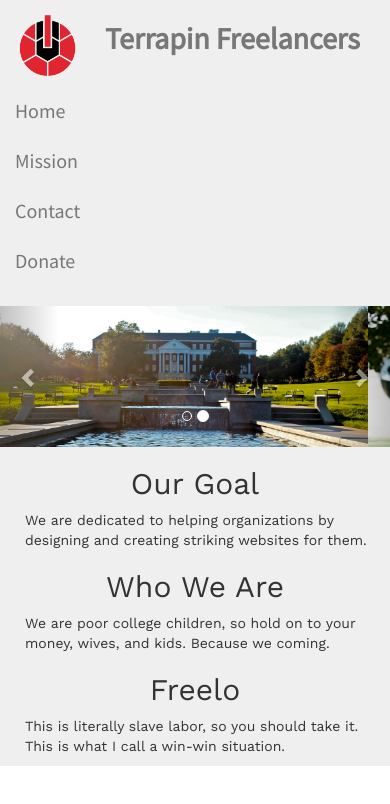
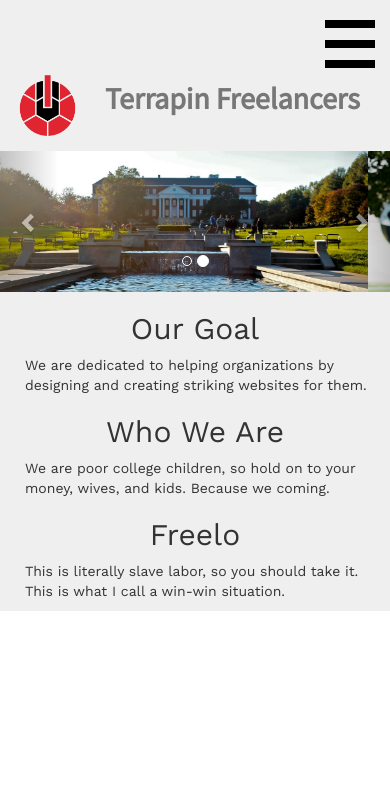
Before and after one commit to jeremyjchung/TerpLance, a plain HTML site: page home.html in a window 390 px wide. Drawn offline with nearby package versions, Linux system fonts and the light colour scheme.

Commit message:
added some SICK stuff to the navbar.

```diff
--- a/home.css
+++ b/home.css
@@ -1,3 +1,4 @@
+
 .row{
   background-color: #EFEFEF;
   margin: 0;
@@ -34,7 +35,7 @@ p.grid-p{
 .carousel-inner{
   /*height: 400px;*/
 }
-.strong{
+#strong{
   font-size: 30px;
   font-family: 'Source Sans Pro', sans-serif;
   font-weight: bolder;
@@ -74,8 +75,10 @@ p.grid-p{
   background-color: #EFEFEF;
   margin-bottom: -20px;
 }
-#navbar-logo-area{
+.navbar-brand{
   margin-bottom: 10px;
+  margin-right: 0px;
+  margin-left: 0px;
 }
 #individ-links{
   display: block;
@@ -100,8 +103,31 @@ p.grid-p{
   overflow-y: scroll;
   background-color: #EFF9F7;
 }
-@media only screen and (max-width: 768px){
+#mobile-wrap{
+  width:50px;
+  float:right;
+  display:none;
+}
+#mobile-wrap a{
+  display:block;
+}
+#icon-and-name {
+  width:370px;
+  float:left;
+}
+@media only screen and (max-width: 1000px){
   .bodycontainer{
     width:100%;
   }
 }
+@media only screen and (max-width: 775px){
+  .bodycontainer{
+    width:100%;
+  }
+  .nav.navbar-nav.navbar-right{
+    display: none;
+  }
+  #mobile-wrap{
+    display:block;
+  }
+}
--- a/home.html
+++ b/home.html
@@ -11,7 +11,6 @@
 
     <link href='https://fonts.googleapis.com/css?family=Source+Sans+Pro' rel='stylesheet' type='text/css'>
     <link href='https://fonts.googleapis.com/css?family=Work+Sans' rel='stylesheet' type='text/css'>
-
     <script src="https://ajax.googleapis.com/ajax/libs/jquery/1.12.0/jquery.min.js"></script>
     <script src="http://maxcdn.bootstrapcdn.com/bootstrap/3.3.6/js/bootstrap.min.js"></script>
 
@@ -23,13 +22,31 @@
     <div id="navbar-bg">
       <nav class="navbar navbar-default" id = "navbar-top">
         <div class="container-fluid" id="nav-container">
-          <a href="#" class="pull-left">
-              <img class="logo" src="./images/Logo.png">
-          </a>
-          <div class="navbar-header" id="nav-header">
-            <a class="navbar-brand" href="#" id="navbar-logo-area">
-              <big class="strong">Terrapin Freelancers</big>
+          <div id="mobile-wrap">
+            <a href="#">
+              <svg width="100%" height="8">
+                <rect width="50" height="8" style="fill:rgb(0,0,0);stroke-width:3">
+                Sorry, your browser does not support inline SVG.
+              </svg>
+              <svg width="100%" height="8">
+                <rect width="50" height="8" style="fill:rgb(0,0,0);stroke-width:3">
+                Sorry, your browser does not support inline SVG.
+              </svg>
+              <svg width="100%" height="8">
+                <rect width="50" height="8" style="fill:rgb(0,0,0);stroke-width:3">
+                Sorry, your browser does not support inline SVG.
+              </svg>
             </a>
+          </div>
+          <div id="icon-and-name">
+            <a href="#" class="pull-left">
+                <img class="logo" src="./images/Logo.png">
+            </a>
+            <div class="navbar-header" id="nav-header">
+              <a class="navbar-brand" href="#">
+                <big id="strong">Terrapin Freelancers</big>
+              </a>
+            </div>
           </div>
           <ul class="nav navbar-nav navbar-right" id="navbar-links">
             <li><a href="#" id="individ-links">Home</a></li>
@@ -40,7 +57,6 @@
         </div>
       </nav>
     </div>
-
 
     <div id="mission-modal" class="modal fade" role="dialog">
       <div class="modal-dialog">
@@ -68,8 +84,6 @@
         </div>
       </div>
     </div>
-
-
 
     <div id="carousel-bg">
 
@@ -103,10 +117,6 @@
       </div>
     </div>
 
-
-
-
-
     <div class="row" id="info-grid">
       <div class="col-sm-4">
           <h2>Our Goal</h2>
@@ -127,5 +137,21 @@
 
 </div>
 </div>
+
+<script>
+$(window).resize(function() {
+    if( $(this).width() < 500 ) {
+        document.getElementById("strong").innerHTML = "TerpLance";
+        document.getElementById("icon-and-name").style.width="300px";
+    }
+});
+$(window).resize(function() {
+    if( $(this).width() >= 500 ) {
+        document.getElementById("strong").innerHTML = "Terrapin Freelancers";
+        document.getElementById("icon-and-name").style.width="370px";
+    }
+});
+</script>
+
   </body>
 </html>
```
